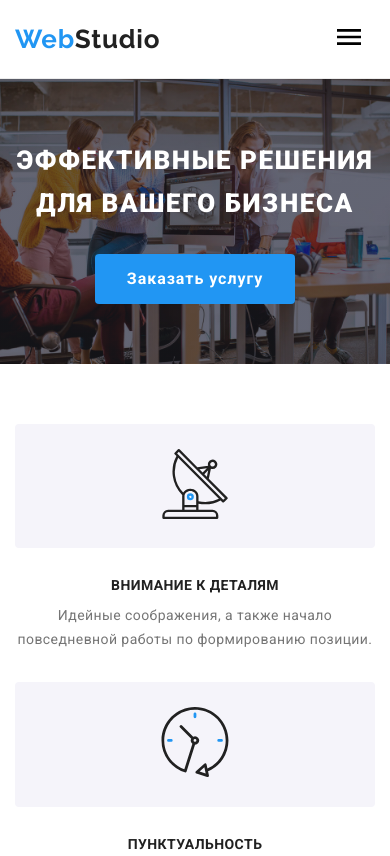
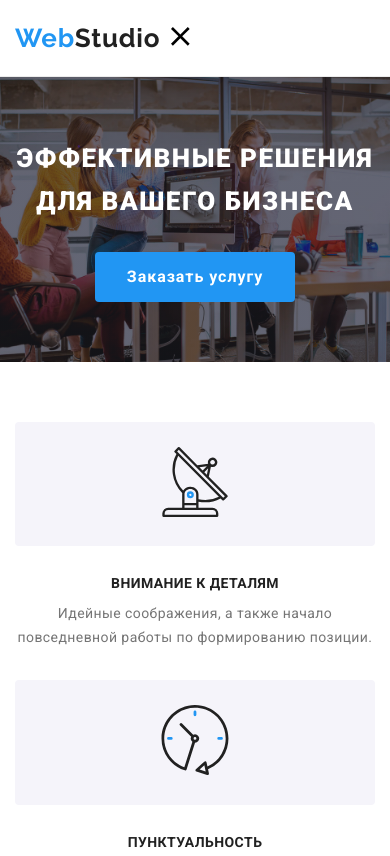
Before and after one commit to Mapkyxa6153/goit-markup-hw-08, a plain HTML site: page index.html in a window 390 px wide. Shown: the top 856 px of the page. Drawn offline with nearby package versions, Linux system fonts and the light colour scheme.

Commit message:
last changes

```diff
--- a/index.html
+++ b/index.html
@@ -22,12 +22,21 @@
     <header class="header">
       <div class="container container--main-nav">
         <a href="./index.html" class="logo"><span class="logo__accent">Web</span>Studio</a>
-        <button class="menu-toggle js-open-menu" aria-expanded="false" aria-controls="mobile-menu">
+        <!-- <button class="menu-toggle js-open-menu" aria-expanded="false" aria-controls="mobile-menu">
           <svg class="menu-btn">
             <use href="./images/icon/sprite.svg#icon-menu"></use>
           </svg>
-        </button>
+        </button> -->
         <nav>
+          <button class="menu-button is-open">
+            <svg width="40" height="40" aria-label="Преключатель мобильного меню">
+              <use class="js-open-menu icon-menu" href="./images/icon/sprite.svg#icon-menu"></use>
+              <use
+                class="js-close-menu icon-cross"
+                href="./images/icon/sprite.svg#icon-menu-close"
+              ></use>
+            </svg>
+          </button>
           <ul class="site-nav">
             <li class="site-nav__item">
               <a href="./index.html" class="site-nav__link site-nav__link--current">Студия</a>
@@ -60,7 +69,7 @@
     </header>
     <main>
       <!-- mobile-menu -->
-      <div class="menu-container js-menu-container" id="mobile-menu">
+      <!-- <div class="menu-container js-menu-container" id="mobile-menu">
         <button class="menu-toggle menu-toggle--close js-close-menu">
           <svg class="menu-btn">
             <use href="./images/icon/sprite.svg#icon-menu-close"></use>
@@ -89,7 +98,7 @@
           <li class="menu-social__item"><a class="menu-social__link" href="#">Facebook</a></li>
           <li class="menu-social__item"><a class="menu-social__link" href="#">LinkedIn</a></li>
         </ul>
-      </div>
+      </div> -->
       <!--Герой-->
       <section class="hero-section">
         <div class="container">
--- a/sass/utils/_buttons.scss
+++ b/sass/utils/_buttons.scss
@@ -1,7 +1,25 @@
 .menu-btn {
-  width: 40px;
-  height: 40px;
+  // width: 40px;
+  // height: 40px;
 }
+.menu-button {
+  display: inline-flex;
+  margin: 0;
+  padding: 0;
+  border: none;
+  background-color: transparent;
+  & .icon-cross {
+    display: none;
+  }
+}
+.menu-button.is-open .icon-cross {
+  display: block;
+}
+
+.menu-button.is-open .icon-menu {
+  display: none;
+}
+
 .menu-toggle {
   background-color: transparent;
   border: 0;
```
Also changed, not shown: css/main.css, css/main.min.css, 2 other files.
